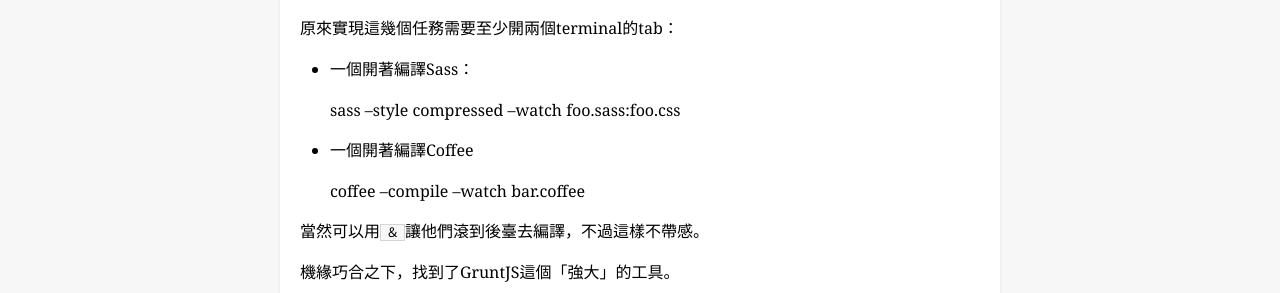
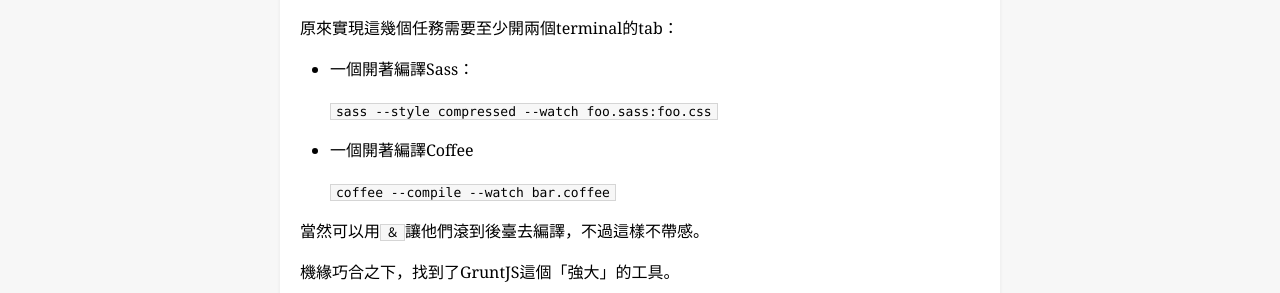
Before and after one commit to SFantasy/blog, a Jekyll site: the page built from _posts/2013-11-07-gruntjs-start-up.md, in a window 1280 px wide. Shown: the part 300-593 px from the top of the page. Built offline with Jekyll 4.4.1, drawn with Linux system fonts in a browser that asks for light colours; Markdown is read by kramdown in place of the engine named in the settings; comment, search, counter and statistics services are not loaded.

Commit message:
fix code style

```diff
--- a/_posts/2013-11-07-gruntjs-start-up.md
+++ b/_posts/2013-11-07-gruntjs-start-up.md
@@ -15,11 +15,11 @@
 
 * 一個開著編譯Sass：
 
-    sass --style compressed --watch foo.sass:foo.css
+    `sass --style compressed --watch foo.sass:foo.css`
 
 * 一個開著編譯Coffee
 
-    coffee --compile --watch bar.coffee
+    `coffee --compile --watch bar.coffee`
 
 當然可以用`＆`讓他們滾到後臺去編譯，不過這樣不帶感。
 
```
